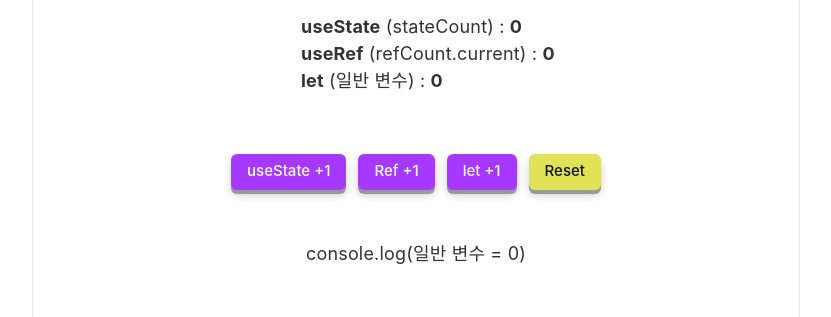
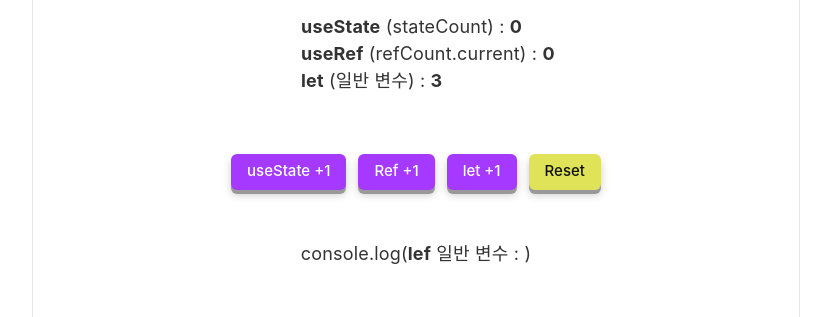
Before and after one commit to audrysla/my-react-app, a React (Vite) app: page /#/Sub03 in a window 1280 px wide. Shown: the part 218-535 px from the top of the page, without its empty margins (224-1055 px from the left). Built offline with nearby package versions, Linux system fonts and the light colour scheme.

Commit message:
콘솔로그 추가

```diff
--- a/src/pages/sub/Sub03.tsx
+++ b/src/pages/sub/Sub03.tsx
@@ -4,22 +4,25 @@ import { useState, useRef, useEffect } from 'react';
 export default function Sub03() {
   // useState: 값이 바뀌면 리렌더링을 유발함 & 데이터 유지됨
   const [stateCount, setStateCount] = useState(0);
-  const [localVar, setLocalVar] = useState(0);
 
   // useRef: 값이 바뀌어도 리렌더링을 유발하지 않음 & 데이터 유지됨
   const refCount = useRef(0);
-  const renderCounter = useRef(1);
+  // const renderCounter = useRef(1);
+  const refLocalVal = useRef<HTMLSpanElement>(null);
 
-  let localVariable = 0;  // 일반 변수: 렌더링될 때마다 재선언되면서 0으로 초기화됨
+  let localVariable = 3;  // 일반 변수: 렌더링될 때마다 재선언되면서 0으로 초기화됨
 
   // 렌더링 카운터 증가 (Effect 안에서 올려야 무한 루프에 안 빠짐)
   useEffect(() => {
-    renderCounter.current += 1;
-  });
+    // renderCounter.current += 1;
+
+  }, []);
 
   const StateUp = () => {
     setStateCount(prev => prev + 1); // State 변경 -> 리렌더링 발생!
-    setLocalVar(0)
+    if (refLocalVal.current) {
+      refLocalVal.current.innerText = `${localVariable}`
+    }
   };
 
   const RefUp = () => {
@@ -28,14 +31,17 @@ export default function Sub03() {
 
   const LetUp = () => {
     localVariable += 1; // 일반 변수 값 올려봄
-    setLocalVar(prev => prev + 1)
-    // console.log(localVariable)
+    if (refLocalVal.current) {
+      refLocalVal.current.innerText = `${localVariable}`
+    }
   };
 
   const handleReset = () => {
     setStateCount(0);
     refCount.current = 0;
-    setLocalVar(0)
+    if (refLocalVal.current) {
+      refLocalVal.current.innerText = '0'
+    }
   };
 
   return (
@@ -65,7 +71,7 @@ export default function Sub03() {
       </div>
 
       <div style={{marginTop : '50px'}}>
-        console.log(일반 변수 = {localVar})
+        console.log(<b>lef</b> 일반 변수 : <span ref={refLocalVal}></span>)
       </div>
     </>
   );
```
